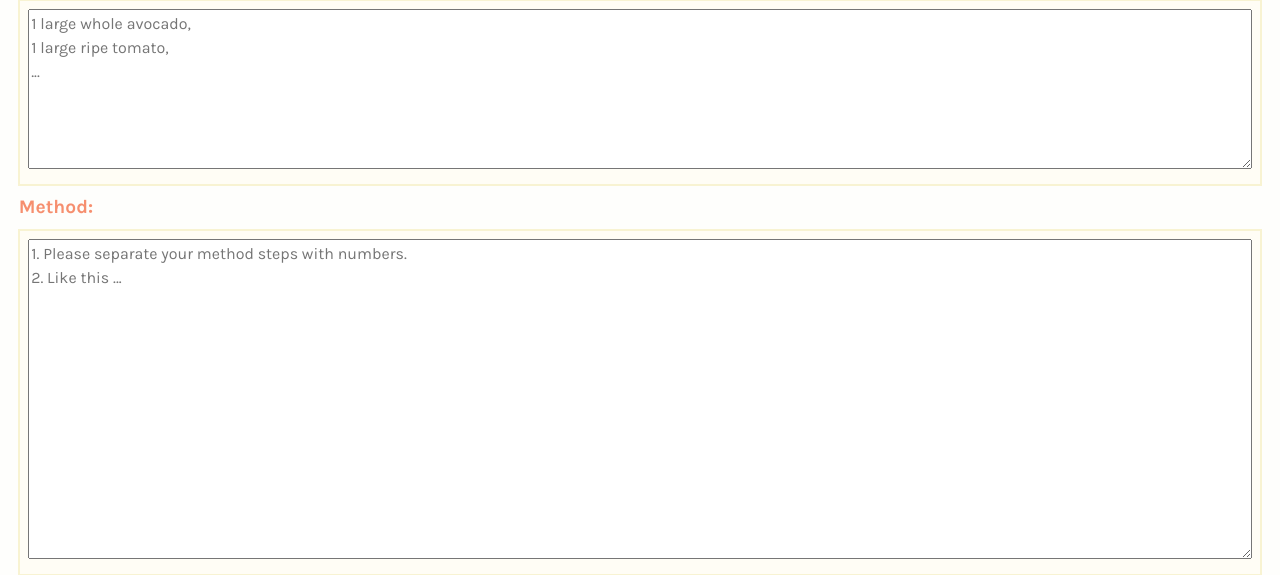
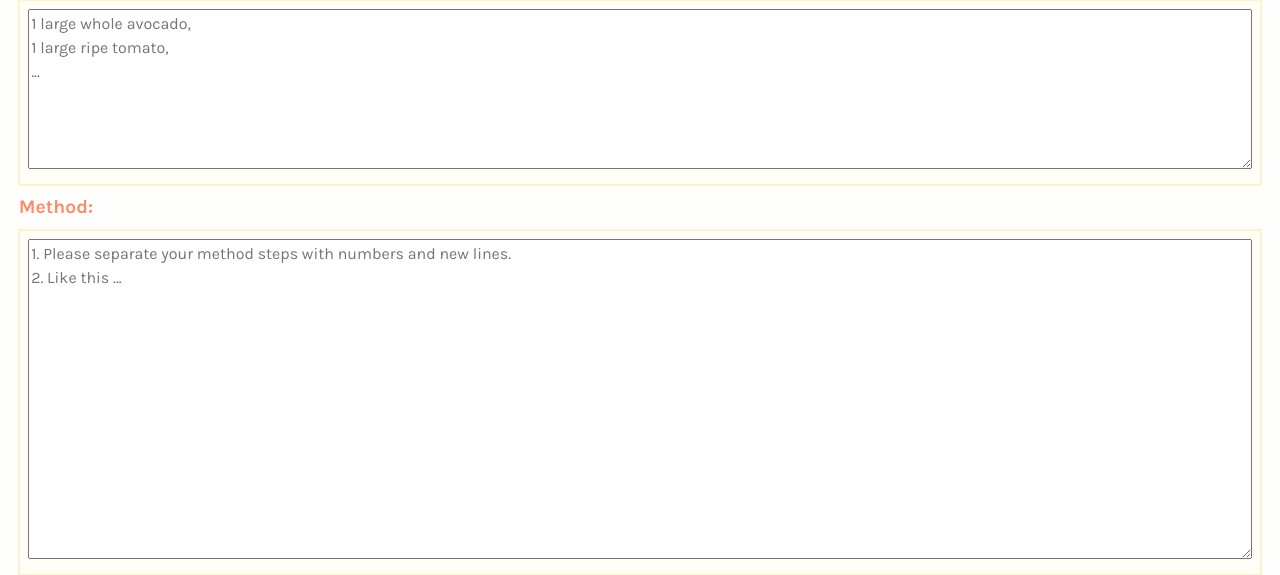
Before and after one commit to CharOConnell/lettuce-cook, a Flask app: page /add_recipe in a window 1280 px wide. Shown: the part 965-1540 px from the top of the page. Run offline with Flask 2, Linux system fonts and the light colour scheme; data that the repository does not hold is empty; some libraries are stand-ins or nearby versions.

Commit message:
Instruction change on add recipe to help delimiter

```diff
--- a/templates/add.html
+++ b/templates/add.html
@@ -149,7 +149,7 @@ placeholder="1 large whole avocado,
         <div class="row entry-box">
             <div class="input-field col">
                 <textarea name="method" id="method"
-placeholder="1. Please separate your method steps with numbers.
+placeholder="1. Please separate your method steps with numbers and new lines.
 2. Like this ..." required class="entry-data"></textarea>
             </div>
         </div>
```
